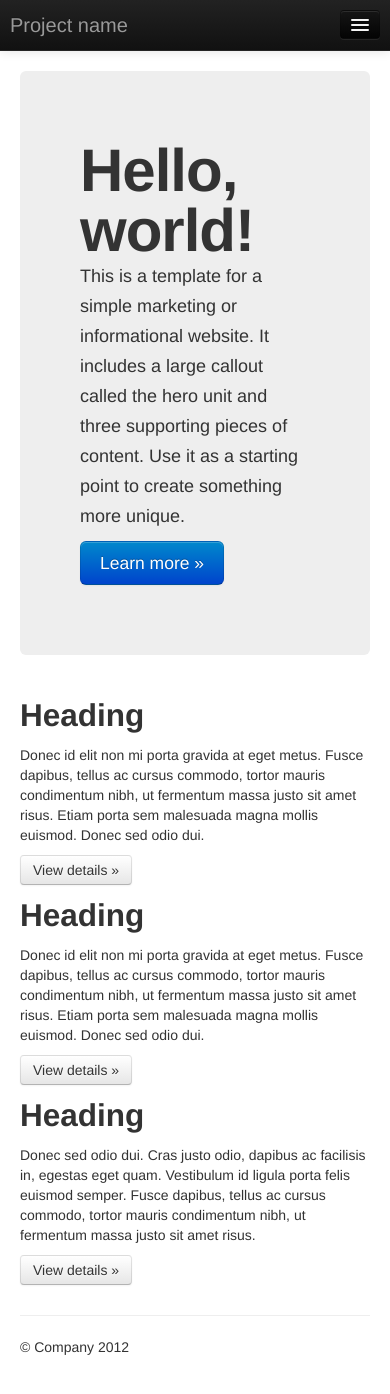
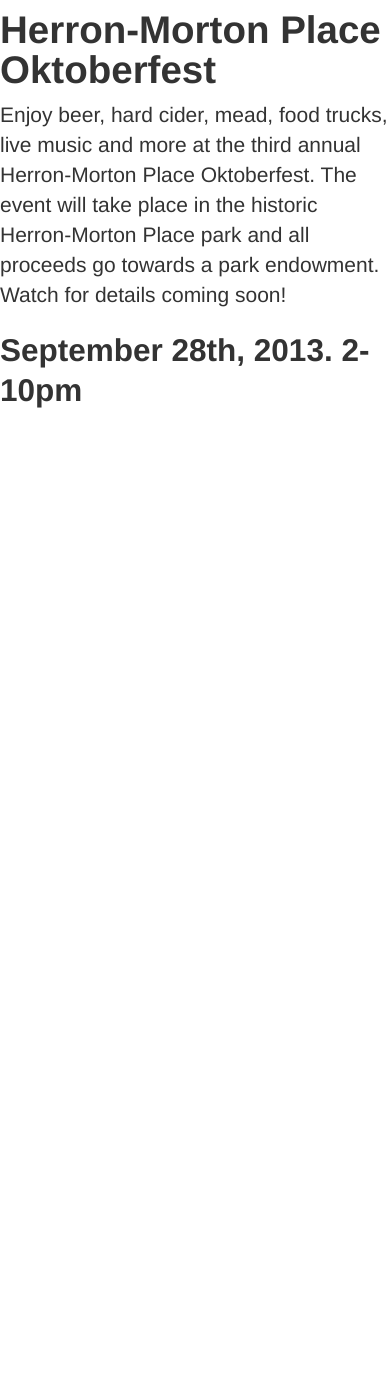
Before and after one commit to matadur/oktoberfesthmpf, a website: page public/index.html in a window 390 px wide. After the commit the page ends 844 px from the top, so only its background shows below. Drawn offline with nearby package versions, Linux system fonts and the light colour scheme.

Commit message:
reset index to base bootstrap

```diff
--- a/public/index.html
+++ b/public/index.html
@@ -3,108 +3,31 @@
 <!--[if IE 7]>         <html class="no-js lt-ie9 lt-ie8"> <![endif]-->
 <!--[if IE 8]>         <html class="no-js lt-ie9"> <![endif]-->
 <!--[if gt IE 8]><!--> <html class="no-js"> <!--<![endif]-->
+<html>
   <head>
+  	<title>HMP</title>
+
   	<meta charset="utf-8">
   	<meta http-equiv="X-UA-Compatible" content="IE=edge,chrome=1">
-        <title></title>
   	<meta name="description" content="">
-        <meta name="viewport" content="width=device-width">
+  	<meta name="viewport" content="width=device-width, initial-scale=1.0">
 
-        <link rel="stylesheet" href="css/bootstrap.min.css">
-        <style>
-            body {
-                padding-top: 60px;
-                padding-bottom: 40px;
-            }
-        </style>
-        <link rel="stylesheet" href="css/bootstrap-responsive.min.css">
-        <link rel="stylesheet" href="css/main.css">
+  	<link href="css/bootstrap.min.css" rel="stylesheet" media="screen">
+  	<link rel="stylesheet" href="css/main.min.css">
 
   	<script src="js/vendor/modernizr-2.6.2-respond-1.1.0.min.js"></script>
   </head>
   <body>
+    <h1>Herron-Morton Place Oktoberfest</h1>
+    <p class="lead">Enjoy beer, hard cider, mead, food trucks, live music and more at the third annual Herron-Morton Place Oktoberfest. The event will take place in the historic Herron-Morton Place park and all proceeds go towards a park endowment. Watch for details coming soon!</p>
+    <h2>September 28th, 2013. 2-10pm</h2>
 
-        <!-- This code is taken from http://twitter.github.com/bootstrap/examples/hero.html -->
+    <script src="js/vendor/jquery-1.10.1.js"></script>
+    <script src="js/vendor/bootstrap.min.js"></script>
+	<script src="js/main.js"></script>
 
-        <div class="navbar navbar-inverse navbar-fixed-top">
-            <div class="navbar-inner">
-                <div class="container">
-                    <a class="btn btn-navbar" data-toggle="collapse" data-target=".nav-collapse">
-                        <span class="icon-bar"></span>
-                        <span class="icon-bar"></span>
-                        <span class="icon-bar"></span>
-                    </a>
-                    <a class="brand" href="#">Project name</a>
-                    <div class="nav-collapse collapse">
-                        <ul class="nav">
-                            <li class="active"><a href="#">Home</a></li>
-                            <li><a href="#about">About</a></li>
-                            <li><a href="#contact">Contact</a></li>
-                            <li class="dropdown">
-                                <a href="#" class="dropdown-toggle" data-toggle="dropdown">Dropdown <b class="caret"></b></a>
-                                <ul class="dropdown-menu">
-                                    <li><a href="#">Action</a></li>
-                                    <li><a href="#">Another action</a></li>
-                                    <li><a href="#">Something else here</a></li>
-                                    <li class="divider"></li>
-                                    <li class="nav-header">Nav header</li>
-                                    <li><a href="#">Separated link</a></li>
-                                    <li><a href="#">One more separated link</a></li>
-                                </ul>
-                            </li>
-                        </ul>
-                        <form class="navbar-form pull-right">
-                            <input class="span2" type="text" placeholder="Email">
-                            <input class="span2" type="password" placeholder="Password">
-                            <button type="submit" class="btn">Sign in</button>
-                        </form>
-                    </div><!--/.nav-collapse -->
-                </div>
-            </div>
-        </div>
-
-        <div class="container">
-
-            <!-- Main hero unit for a primary marketing message or call to action -->
-            <div class="hero-unit">
-                <h1>Hello, world!</h1>
-                <p>This is a template for a simple marketing or informational website. It includes a large callout called the hero unit and three supporting pieces of content. Use it as a starting point to create something more unique.</p>
-                <p><a class="btn btn-primary btn-large">Learn more &raquo;</a></p>
-            </div>
-
-            <!-- Example row of columns -->
-            <div class="row">
-                <div class="span4">
-                    <h2>Heading</h2>
-                    <p>Donec id elit non mi porta gravida at eget metus. Fusce dapibus, tellus ac cursus commodo, tortor mauris condimentum nibh, ut fermentum massa justo sit amet risus. Etiam porta sem malesuada magna mollis euismod. Donec sed odio dui. </p>
-                    <p><a class="btn" href="#">View details &raquo;</a></p>
-                </div>
-                <div class="span4">
-                    <h2>Heading</h2>
-                    <p>Donec id elit non mi porta gravida at eget metus. Fusce dapibus, tellus ac cursus commodo, tortor mauris condimentum nibh, ut fermentum massa justo sit amet risus. Etiam porta sem malesuada magna mollis euismod. Donec sed odio dui. </p>
-                    <p><a class="btn" href="#">View details &raquo;</a></p>
-               </div>
-                <div class="span4">
-                    <h2>Heading</h2>
-                    <p>Donec sed odio dui. Cras justo odio, dapibus ac facilisis in, egestas eget quam. Vestibulum id ligula porta felis euismod semper. Fusce dapibus, tellus ac cursus commodo, tortor mauris condimentum nibh, ut fermentum massa justo sit amet risus.</p>
-                    <p><a class="btn" href="#">View details &raquo;</a></p>
-                </div>
-            </div>
-
-            <hr>
-
-            <footer>
-                <p>&copy; Company 2012</p>
-            </footer>
-
-        </div> <!-- /container -->
-
-        <script src="//ajax.googleapis.com/ajax/libs/jquery/1.10.1/jquery.js"></script>
-        <script>window.jQuery || document.write('<script src="js/vendor/jquery-1.10.1.js"><\/script>')</script>
-
-        <script src="js/vendor/bootstrap.min.js"></script>
-
-        <script src="js/main.js"></script>
+    <!-- Optionally enable responsive features in IE8 -->
+    <script src="js/respond.js"></script>
 
     <script>
             var _gaq=[['_setAccount','UA-XXXXX-X'],['_trackPageview']];
```
Lines whose indentation alone changed are shown as unchanged.
